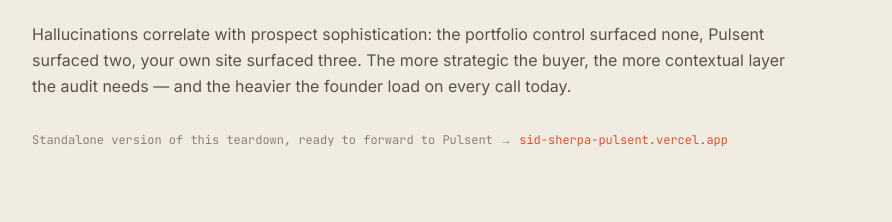
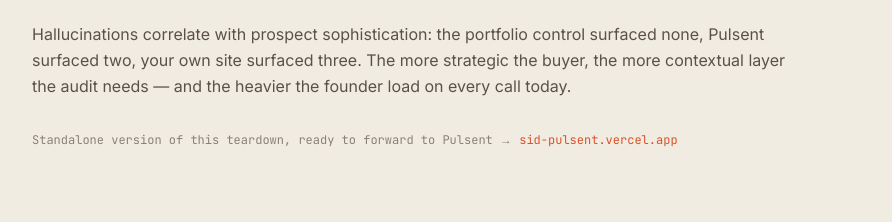
Before and after one commit to randomindianguy/sherpa, a Next.js app: page / in a window 1280 px wide. Shown: the part 3660-3882 px from the top of the page, without its empty margins (192-1084 px from the left). Built offline with nearby package versions, Linux system fonts and the light colour scheme.

Commit message:
trimmed down copy

```diff
--- a/app/components/About.tsx
+++ b/app/components/About.tsx
@@ -136,8 +136,9 @@
         <div className="mt-16 max-w-3xl">
           <hr className="rule" />
           <p className="display mt-8 text-2xl font-medium leading-snug text-[color:var(--ink)] md:text-3xl">
-                If the Pulsent teardown lands a meeting for you, that's teardown one.
-                The role is the next eleven.
+            If the Pulsent teardown lands a meeting for you, I built the
+            AI-augmented prototype of how to scale this without you in the
+            room.
           </p>
           <p className="mt-6 text-base text-[color:var(--ink-soft)]">
             <a href="mailto:sidharth.rama@gmail.com" className="mono">
--- a/app/components/Pulsent.tsx
+++ b/app/components/Pulsent.tsx
@@ -259,11 +259,11 @@
             Standalone version of this teardown, ready to forward to
             Pulsent &rarr;{" "}
             <a
-              href="https://sid-sherpa-pulsent.vercel.app/"
+              href="https://sid-pulsent.vercel.app"
               target="_blank"
               rel="noopener noreferrer"
             >
-              sid-sherpa-pulsent.vercel.app
+              sid-pulsent.vercel.app
             </a>
           </p>
         </div>
```
